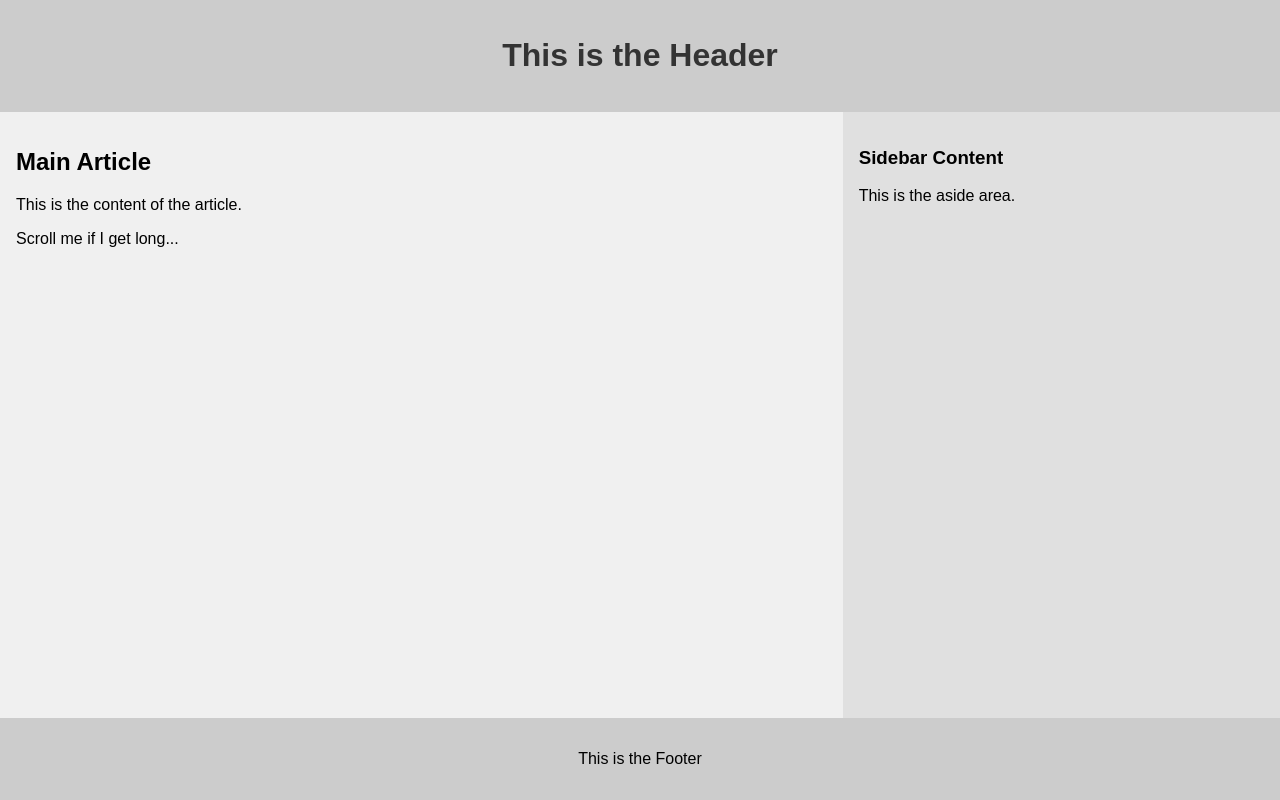
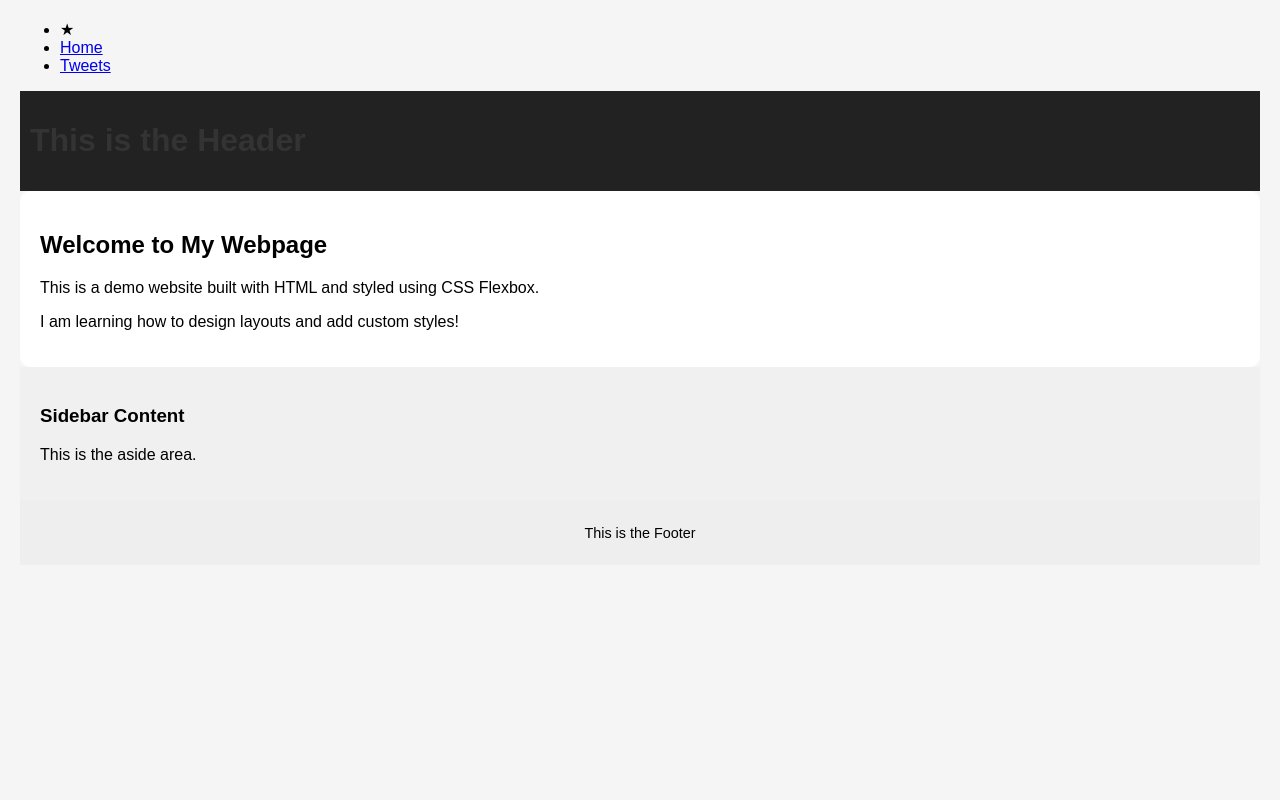
Before and after one commit to Abbylearns/alx_html_css, a plain HTML site: page css_basic/index.html in a window 1280 px wide. Drawn offline with Linux system fonts and the light colour scheme.

Commit message:
Add custom styles and logo

```diff
--- a/css_basic/index.html
+++ b/css_basic/index.html
@@ -1,6 +1,12 @@
 <!DOCTYPE html>
 <html lang="en">
 <head>
+<ul>
+  <li class="logo">&#9733;</li> <!-- Unicode star symbol as logo -->
+  <li><a href="#">Home</a></li>
+  <li><a href="#">Tweets</a></li>
+</ul>
+
   <meta charset="UTF-8" />
   <meta name="viewport" content="width=device-width, initial-scale=1.0" />
   <title>Flex Layout Page</title>
@@ -15,9 +21,11 @@
 
   <main>
     <article>
-      <h2>Main Article</h2>
-      <p>This is the content of the article.</p>
-      <p>Scroll me if I get long...</p>
+
+  <h2>Welcome to My Webpage</h2>
+  <p>This is a demo website built with HTML and styled using CSS Flexbox.</p>
+  <p>I am learning how to design layouts and add custom styles!</p>
+
     </article>
 
     <aside>
--- a/css_basic/styles.css
+++ b/css_basic/styles.css
@@ -1,35 +1,28 @@
-/* Flexbox Layout Styling */
 body {
-  display: flex;
-  flex-direction: column;
-  height: 100vh;
-  margin: 0;
+  background-color: #f5f5f5;
   font-family: Arial, sans-serif;
 }
 
-main {
-  display: flex;
-  flex-direction: row;
-  flex: auto;
-  overflow: hidden;
+header {
+  background-color: #222;
+  color: white;
+  padding: 10px;
+}
+
+footer {
+  background-color: #eee;
+  text-align: center;
+  padding: 10px;
+  font-size: 0.9em;
 }
 
 article {
-  flex: 2;
-  padding: 1rem;
-  background-color: #f0f0f0;
-  overflow-y: auto;
+  background-color: white;
+  padding: 20px;
+  border-radius: 10px;
 }
 
 aside {
-  flex: 1;
-  padding: 1rem;
-  background-color: #e0e0e0;
-  overflow-y: auto;
+  background-color: #f0f0f0;
+  padding: 20px;
 }
-
-header, footer {
-  background-color: #ccc;
-  padding: 1rem;
-  text-align: center;
-}
```
